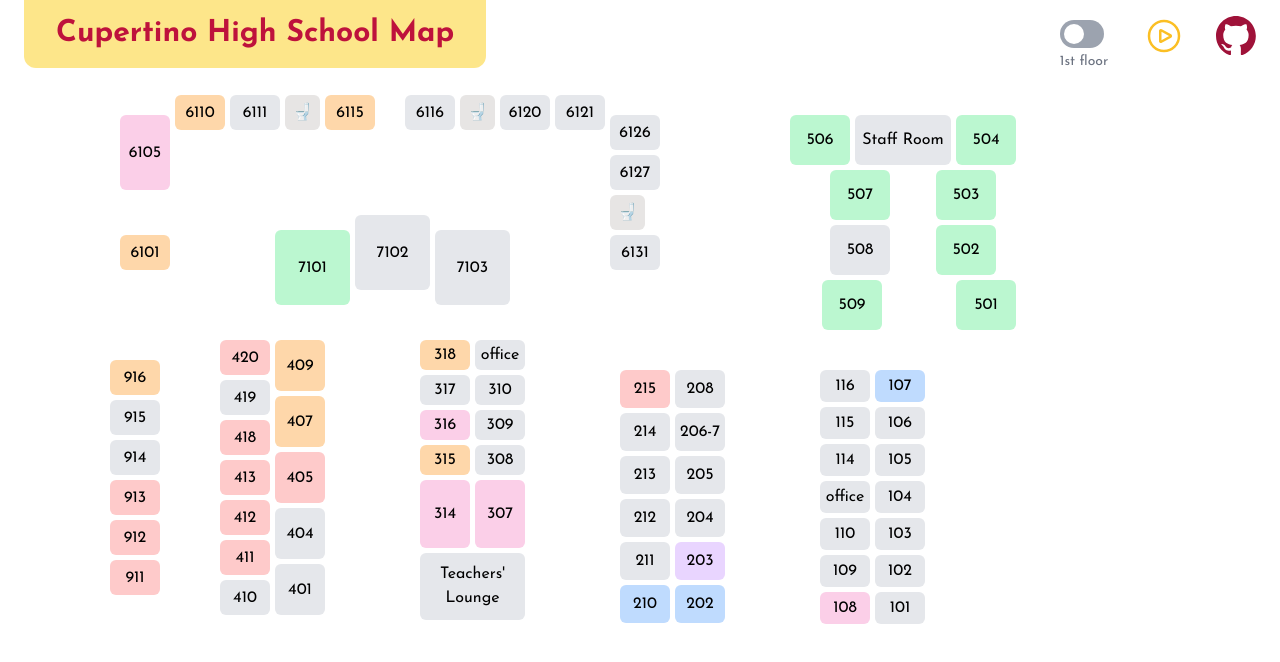
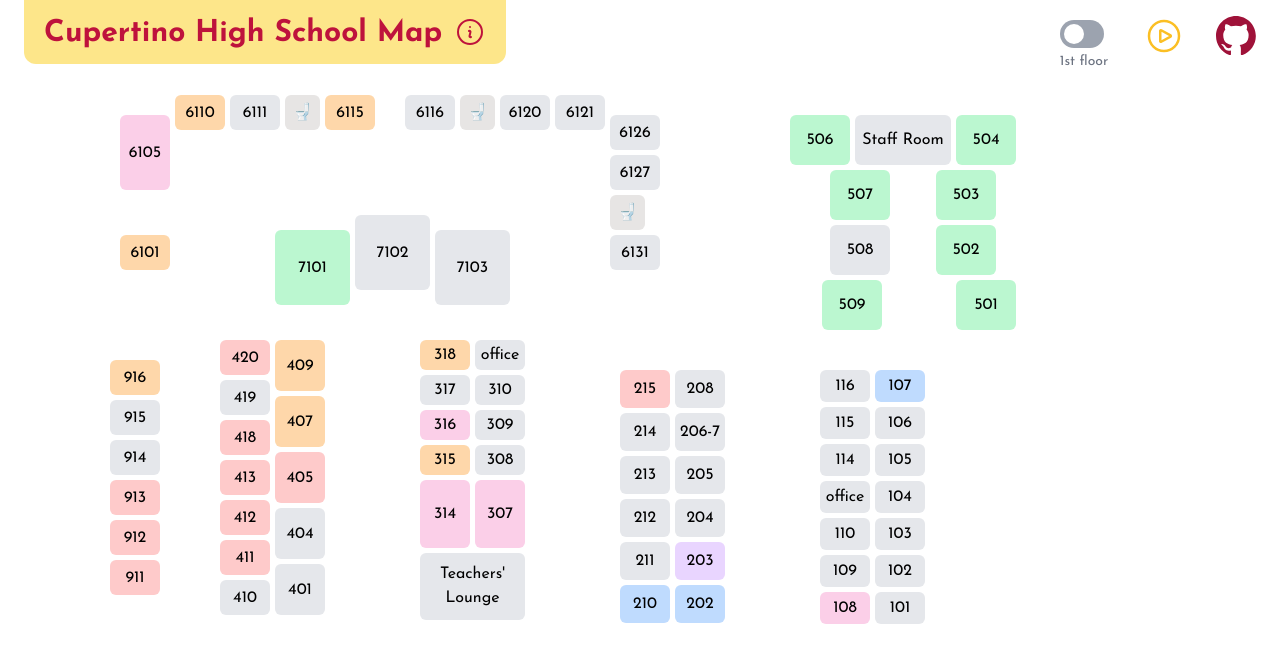
Before and after one commit to solunian/chs-map, a SvelteKit app: page / in a window 1280 px wide. Shown: the top 662 px of the page. Built offline with nearby package versions, Linux system fonts and the light colour scheme.

Commit message:
make info button on header

```diff
--- /dev/null
+++ b/src/lib/components/Header.svelte
@@ -0,0 +1,34 @@
+<script lang="ts">
+    import { MD_BREAKPOINT } from "$lib/constants";
+    import { windowWidth } from "$lib/stores";
+
+    let isHovering = false;
+</script>
+
+
+
+<!-- CUPERTINO HIGH SCHOOL HEADER -->
+<header class="fixed inline left-6 rounded-b-xl text-3xl bg-amber-200 font-bold pt-4 pb-3 px-5 text-rose-700 z-20">
+    <div class="flex flex-row content-center gap-3">
+        {#if $windowWidth <= MD_BREAKPOINT}
+        CHS Map
+        {:else}
+        Cupertino High School Map
+        {/if}
+
+        <a href="/info" class="inline-block" on:mouseenter={() => isHovering = true} on:mouseleave={() => isHovering = false}>
+            {#if !isHovering}
+            <!-- outline svg -->
+            <svg xmlns="http://www.w3.org/2000/svg" fill="none" viewBox="0 0 24 24" stroke-width="1.5" stroke="currentColor" class="w-8 h-8 hover:scale-110 transition duration-200">
+                <path stroke-linecap="round" stroke-linejoin="round" d="M11.25 11.25l.041-.02a.75.75 0 011.063.852l-.708 2.836a.75.75 0 001.063.853l.041-.021M21 12a9 9 0 11-18 0 9 9 0 0118 0zm-9-3.75h.008v.008H12V8.25z" />
+            </svg>
+            {:else}
+            <!-- solid svg -->
+            <svg xmlns="http://www.w3.org/2000/svg" viewBox="0 0 24 24" fill="currentColor" class="w-8 h-8 hover:scale-110 transition duration-200">
+                <path fill-rule="evenodd" d="M2.25 12c0-5.385 4.365-9.75 9.75-9.75s9.75 4.365 9.75 9.75-4.365 9.75-9.75 9.75S2.25 17.385 2.25 12zm8.706-1.442c1.146-.573 2.437.463 2.126 1.706l-.709 2.836.042-.02a.75.75 0 01.67 1.34l-.04.022c-1.147.573-2.438-.463-2.127-1.706l.71-2.836-.042.02a.75.75 0 11-.671-1.34l.041-.022zM12 9a.75.75 0 100-1.5.75.75 0 000 1.5z" clip-rule="evenodd" />
+              </svg>
+
+            {/if}
+        </a>
+    </div>
+</header>
--- a/src/lib/components/Rect.svelte
+++ b/src/lib/components/Rect.svelte
@@ -55,7 +55,7 @@
     style="top: {y + tooltipTop}px; left: {x + tooltipLeft}px;">
         <h3>#️⃣ {tooltipRoomText}</h3>
 
-        {#if room?.type === RoomType.ClassRoom}
+        {#if room?.type === RoomType.ClassRoom || room?.type === RoomType.AdminRoom}
             <h3>🍎 {tooltipTeachersText}</h3>
         {/if}
 
--- a/src/lib/constants.ts
+++ b/src/lib/constants.ts
@@ -1 +1 @@
-export const MD_BREAKPOINT: number = 720;
+export const MD_BREAKPOINT: number = 750;
--- a/src/routes/+layout.svelte
+++ b/src/routes/+layout.svelte
@@ -5,6 +5,7 @@
     import FloorToggle from "$lib/components/FloorToggle.svelte";
     import { MD_BREAKPOINT } from "$lib/constants";
     import { windowWidth } from "$lib/stores";
+    import Header from "$lib/components/Header.svelte";
 
 
     let width: number = 1000;
@@ -20,16 +21,6 @@
 <svelte:window bind:innerWidth={width}/>
 
 <div class="w-full h-full">
-    <!-- CUPERTINO HIGH SCHOOL HEADER -->
-    <header class="fixed inline left-6 rounded-b-xl text-3xl bg-amber-200 font-bold py-4 px-8 text-rose-700 hover:animate-wiggle z-20">
-        {#if $windowWidth <= MD_BREAKPOINT}
-            CHS Map
-        {:else}
-            Cupertino High School Map
-        {/if}
-    </header>
-
-    <FloorToggle/>
 
     {#if width > MD_BREAKPOINT}
     <MusicPlayer/>
--- a/src/routes/+page.svelte
+++ b/src/routes/+page.svelte
@@ -1,5 +1,4 @@
 <script lang="ts">
-    import Admin from "$lib/components/Admin.svelte";
     import BldgThousands from "$lib/components/BldgThousands.svelte";
     import BldgNine from "$lib/components/BldgNine.svelte";
     import BldgFour from "$lib/components/BldgFour.svelte";
@@ -7,8 +6,13 @@
     import BldgTwo from "$lib/components/BldgTwo.svelte";
     import BldgOne from "$lib/components/BldgOne.svelte";
     import BldgFive from "$lib/components/BldgFive.svelte";
+    import FloorToggle from "$lib/components/FloorToggle.svelte";
+    import Header from "$lib/components/Header.svelte";
 </script>
 
+
+<Header/>
+<FloorToggle/>
 
 <BldgThousands/>
 <BldgNine/>
```
Also changed, not shown: src/routes/info/+page.svelte (added).
